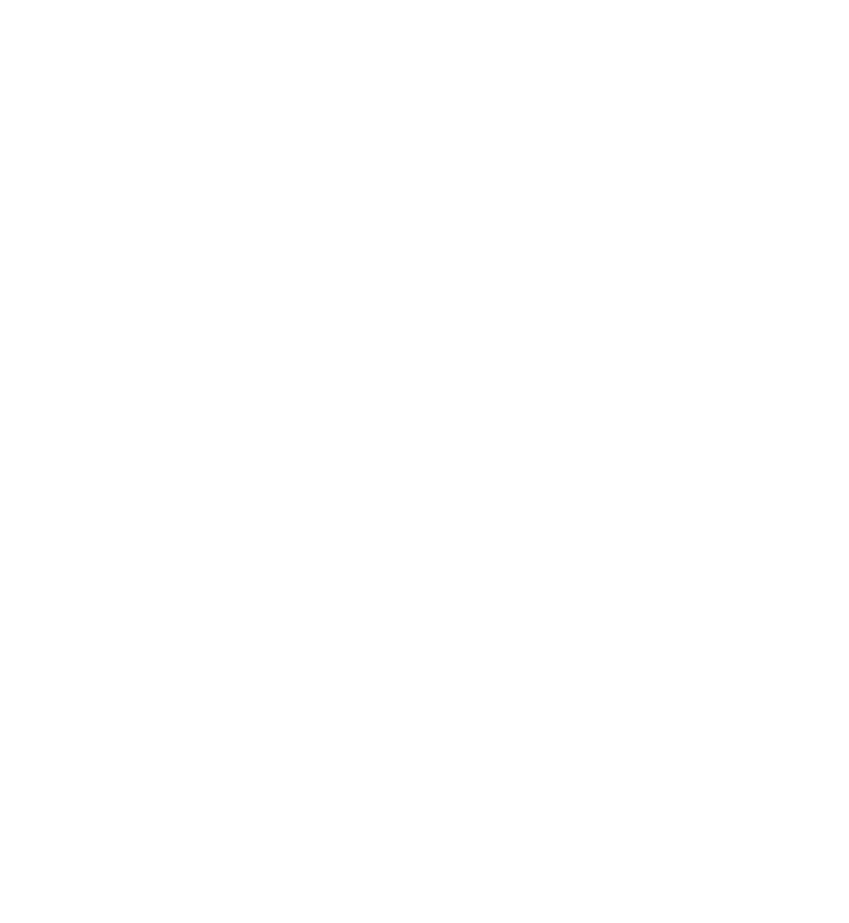
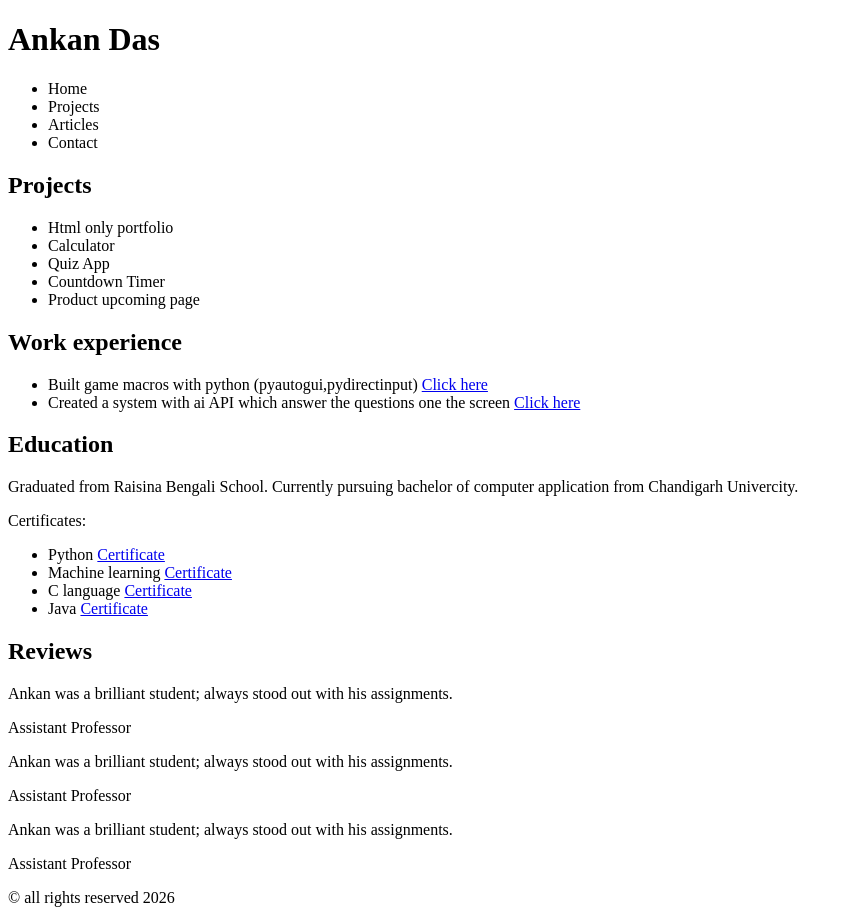
Before and after one commit to ank-stack/HTML-CSS-PROJECTS, a plain HTML site: page Project 2/index.html in a window 1280 px wide. Shown: the whole page, without its empty margins (0-849 px from the left). Before the commit the page ends 800 px from the top, so only its background shows below. Drawn offline with Linux system fonts and the light colour scheme.

Commit message:
Update: index html in Project 2, title in Project 1

```diff
--- a/Project 2/index.html
+++ b/Project 2/index.html
@@ -3,10 +3,76 @@
 <head>
     <meta charset="UTF-8">
     <meta name="viewport" content="width=device-width, initial-scale=1.0">
-    <title>Project 2</title>
+    <title>Basic HTML Website</title>
     <link rel="styleshteet" href="styles.css">
 </head>
 <body>
+    <header>
+        <h1>Ankan Das</h1>
+        <nav>
+            <ul>
+                <li>Home</li>
+                <li>Projects</li>
+                <li>Articles</li>
+                <li>Contact</li>
+            </ul>
+        </nav>
+    </header>
+
+    <main>
+        <section>
+            <h2>Projects</h2>
+            <ul>
+                <li>Html only portfolio</li>
+                <li>Calculator</li>
+                <li>Quiz App</li>
+                <li>Countdown Timer</li>
+                <li>Product upcoming page</li>
+            </ul>
+        </section>
+
+        <section>
+            <h2>Work experience</h2>
+            <ul>
+                <li>Built game macros with python (pyautogui,pydirectinput) <a href="https://github.com/ank-stack/Pixispots.git" target="_blank" rel="noopener noreferrer">Click here</a></li>
+                <li>Created a system with ai API which answer the questions one the screen <a href="https://github.com/ank-stack/" target="_blank" rel="noopener noreferrer">Click here</a></li>
+            </ul>
+        </section>
+
+        <section>
+            <h2>Education</h2>
+            <p>Graduated from Raisina Bengali School. Currently pursuing bachelor of computer application from Chandigarh Univercity.</p>
+            <div>
+                Certificates:
+                <ul>
+                    <li>Python <a href="https://udemy-certificate.s3.amazonaws.com/pdf/UC-2e8c1187-d236-46f0-a69a-7e7454d6593b.pdf" target="_blank" rel="noopener noreferrer">Certificate</a></li>
+                    <li>Machine learning <a href="#" target="_blank" rel="noopener noreferrer">Certificate</a></li>
+                    <li>C language <a href="#" target="_blank" rel="noopener noreferrer">Certificate</a></li>
+                    <li>Java <a href="#" target="_blank" rel="noopener noreferrer">Certificate</a></li>
+                </ul>
+            </div>
+        </section>
+
+        <section>
+            <h2>Reviews</h2>
+            <div>
+                <p>Ankan was a brilliant student; always stood out with his assignments.</p>
+                <p>Assistant Professor</p>
+            </div>
+            <div>
+                <p>Ankan was a brilliant student; always stood out with his assignments.</p>
+                <p>Assistant Professor</p>
+            </div>
+            <div>
+                <p>Ankan was a brilliant student; always stood out with his assignments.</p>
+                <p>Assistant Professor</p>
+            </div>
+        </section>
+    </main>
+
+    <footer>
+        <p>© all rights reserved 2026</p>
+    </footer>
 
 </body>
 </html>
--- a/Project 2/styles.css
+++ b/Project 2/styles.css
@@ -0,0 +1,6 @@
+h1 {
+
+}
+p {
+
+}
```
Also changed, not shown: Project 1/indext.html (+2 -2 lines).
